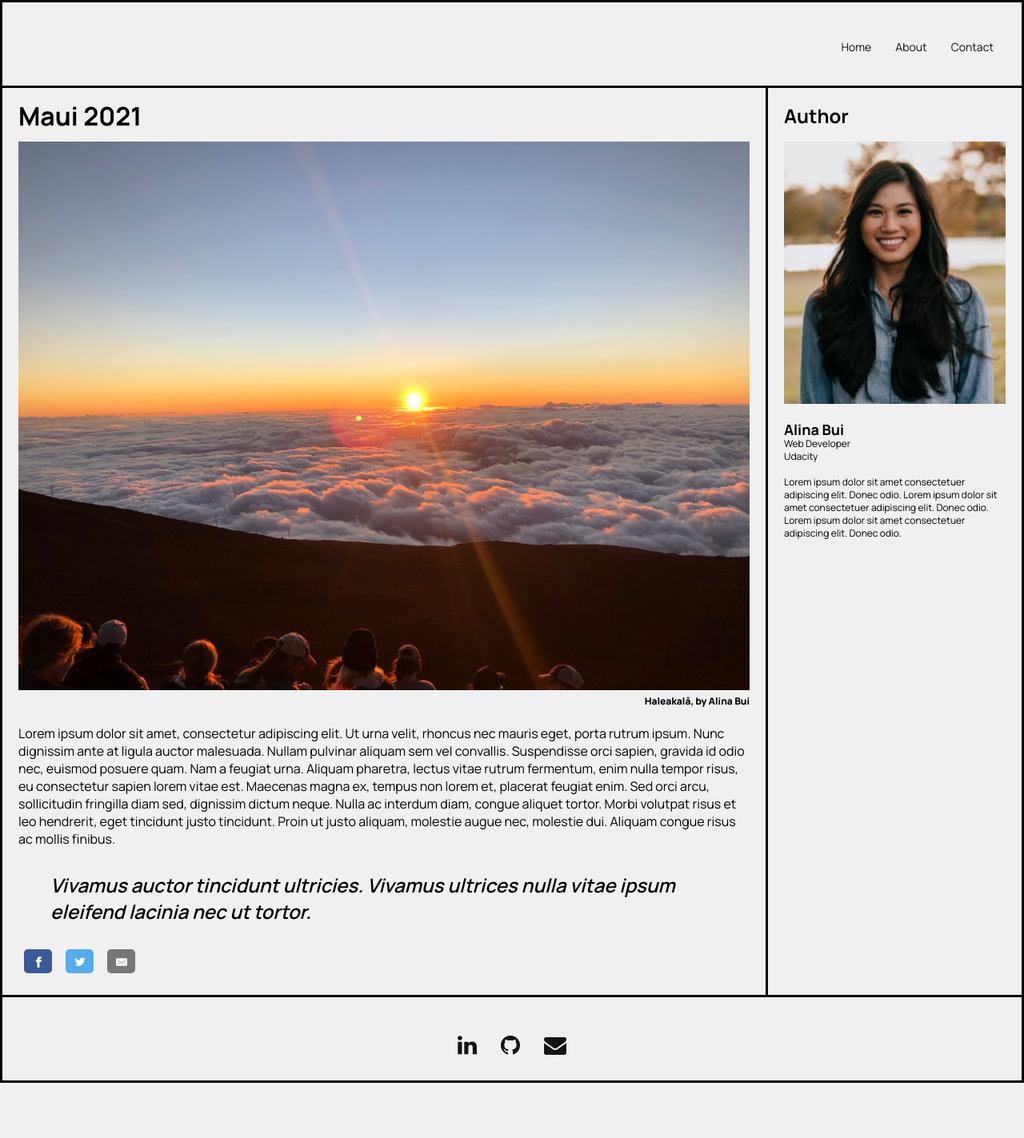
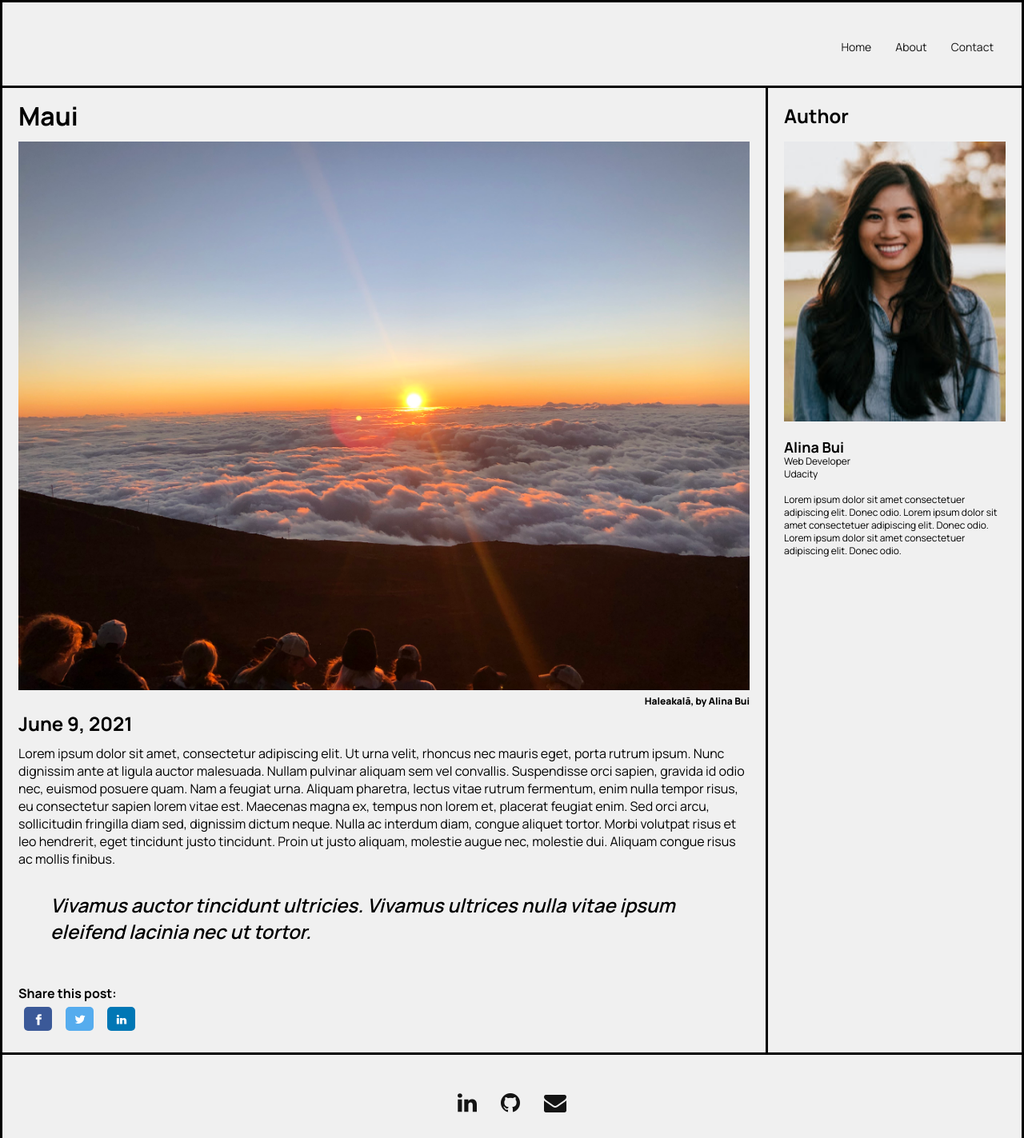
Before and after one commit to alinaktbui/personal-blog-website, a plain HTML site: page pages/blog-post.html in a window 1280 px wide. Shown: the whole page at 80% size. Before the commit the page ends 1354 px from the top, so only its background shows below. Drawn offline with Linux system fonts and the light colour scheme.

```diff
--- a/css/styles.css
+++ b/css/styles.css
@@ -76,6 +76,7 @@ a:hover {
     background-position: center;
     background-image: url("../images/maui_2019.jpg");
     background-repeat: no-repeat;
+    min-height: 400px;
 }
 
 
--- a/pages/blog-post.html
+++ b/pages/blog-post.html
@@ -3,7 +3,7 @@
 
 <head>
     <meta charset="utf-8" />
-    <title>Hawaii 2021</title>
+    <title>Maui 2021 | AB Blogging</title>
     <meta content="width=device-width, initial-scale=1, maximum-scale=1" name="viewport" />
     <link href="https://fonts.googleapis.com/css2?family=Manrope:wght@200;300;400;500;600;700;800&" rel="stylesheet">
     <link rel="stylesheet" href="../css/blog-post.css">
@@ -22,12 +22,13 @@
             </div>
             <div class="main box blog">
                 <header>
-                    <h1>Maui 2021</h1>
+                    <h1>Maui</h1>
                 </header>
                 <br>
                 <figure><img src="../images/maui_2021.jpg" alt="Maui 2021" class=blog-img></figure>
                 <figcaption>Haleakalā, by Alina Bui</figcaption>
                 <br>
+                <h2>June 9, 2021</h2>
                 <p>
                     Lorem ipsum dolor sit amet, consectetur adipiscing elit. Ut urna velit, rhoncus nec mauris eget, porta rutrum ipsum. Nunc dignissim ante at ligula auctor malesuada. Nullam pulvinar aliquam sem vel convallis. Suspendisse orci sapien, gravida id odio nec,
                     euismod posuere quam. Nam a feugiat urna. Aliquam pharetra, lectus vitae rutrum fermentum, enim nulla tempor risus, eu consectetur sapien lorem vitae est. Maecenas magna ex, tempus non lorem et, placerat feugiat enim. Sed orci arcu,
@@ -36,6 +37,8 @@
                 <blockquote>
                     <em>Vivamus auctor tincidunt ultricies. Vivamus ultrices nulla vitae ipsum eleifend lacinia nec ut tortor.</em>
                 </blockquote>
+                <br>
+                <h4>Share this post:</h4>
                 <!-- Sharingbutton Facebook -->
                 <a class="resp-sharing-button__link" href="https://facebook.com/sharer/sharer.php?u=https%3A%2F%2Falinaktbui.github.io%2Fpersonal-blog-website%2Fpages%2Fblog-post.html" target="_blank" rel="noopener" aria-label="">
                     <div class="resp-sharing-button resp-sharing-button--facebook resp-sharing-button--small">
@@ -54,14 +57,16 @@
                     </div>
                 </a>
 
-                <!-- Sharingbutton E-Mail -->
-                <a class="resp-sharing-button__link" href="mailto:?subject=Maui%202021%2C%20by%20Alina%20Bui&amp;body=https%3A%2F%2Falinaktbui.github.io%2Fpersonal-blog-website%2Fpages%2Fblog-post.html" target="_self" rel="noopener" aria-label="">
-                    <div class="resp-sharing-button resp-sharing-button--email resp-sharing-button--small">
+                <!-- Sharingbutton LinkedIn -->
+                <a class="resp-sharing-button__link" href="https://www.linkedin.com/shareArticle?mini=true&amp;url=https%3A%2F%2Falinaktbui.github.io%2Fpersonal-blog-website%2Fpages%2Fblog-post.html&amp;title=Maui%202021%2C%20by%20Alina%20Bui&amp;summary=Maui%202021%2C%20by%20Alina%20Bui&amp;source=https%3A%2F%2Falinaktbui.github.io%2Fpersonal-blog-website%2Fpages%2Fblog-post.html"
+                    target="_blank" rel="noopener" aria-label="">
+                    <div class="resp-sharing-button resp-sharing-button--linkedin resp-sharing-button--small">
                         <div aria-hidden="true" class="resp-sharing-button__icon resp-sharing-button__icon--solid">
-                            <svg xmlns="http://www.w3.org/2000/svg" viewBox="0 0 24 24"><path d="M22 4H2C.9 4 0 4.9 0 6v12c0 1.1.9 2 2 2h20c1.1 0 2-.9 2-2V6c0-1.1-.9-2-2-2zM7.25 14.43l-3.5 2c-.08.05-.17.07-.25.07-.17 0-.34-.1-.43-.25-.14-.24-.06-.55.18-.68l3.5-2c.24-.14.55-.06.68.18.14.24.06.55-.18.68zm4.75.07c-.1 0-.2-.03-.27-.08l-8.5-5.5c-.23-.15-.3-.46-.15-.7.15-.22.46-.3.7-.14L12 13.4l8.23-5.32c.23-.15.54-.08.7.15.14.23.07.54-.16.7l-8.5 5.5c-.08.04-.17.07-.27.07zm8.93 1.75c-.1.16-.26.25-.43.25-.08 0-.17-.02-.25-.07l-3.5-2c-.24-.13-.32-.44-.18-.68s.44-.32.68-.18l3.5 2c.24.13.32.44.18.68z"/></svg>
+                            <svg xmlns="http://www.w3.org/2000/svg" viewBox="0 0 24 24"><path d="M6.5 21.5h-5v-13h5v13zM4 6.5C2.5 6.5 1.5 5.3 1.5 4s1-2.4 2.5-2.4c1.6 0 2.5 1 2.6 2.5 0 1.4-1 2.5-2.6 2.5zm11.5 6c-1 0-2 1-2 2v7h-5v-13h5V10s1.6-1.5 4-1.5c3 0 5 2.2 5 6.3v6.7h-5v-7c0-1-1-2-2-2z"/></svg>
                         </div>
                     </div>
                 </a>
+
 
             </div>
             <div class="sidebar box author">
```
Also changed, not shown: css/blog-post.css (+8 -2 lines), 2 other files.
